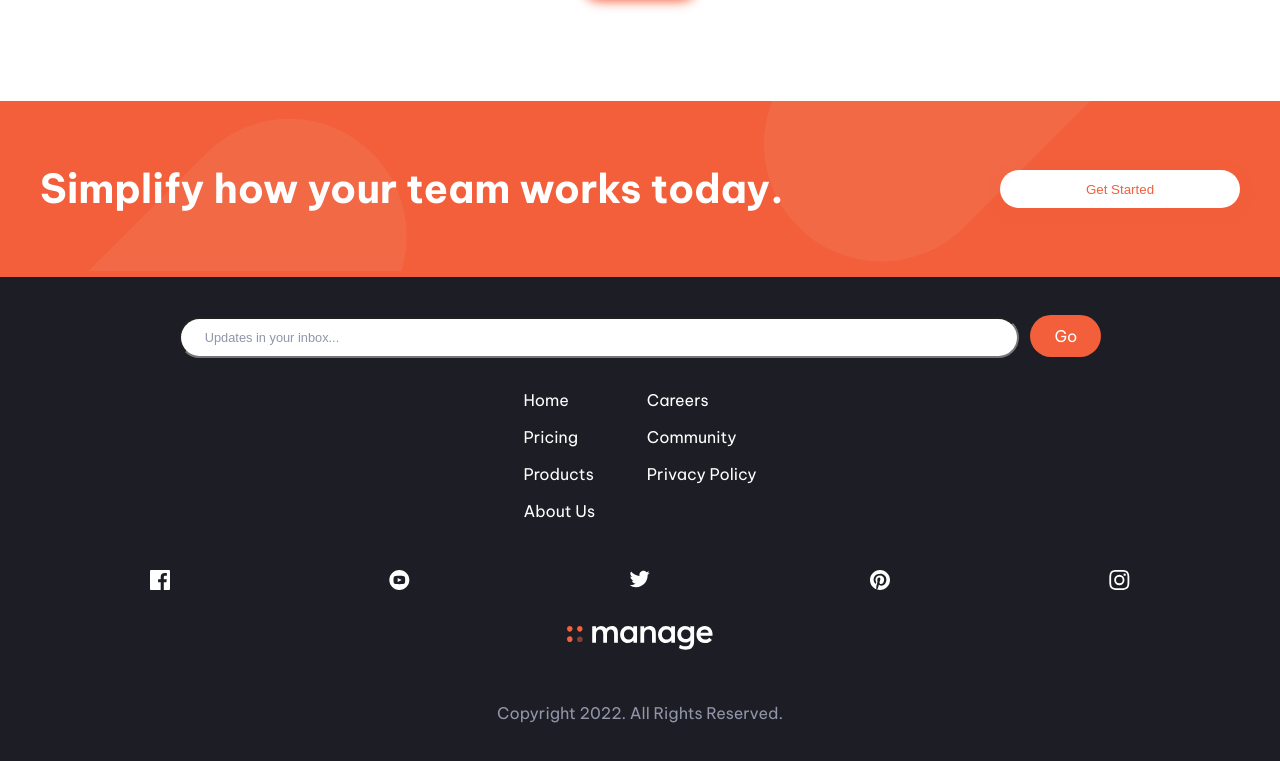
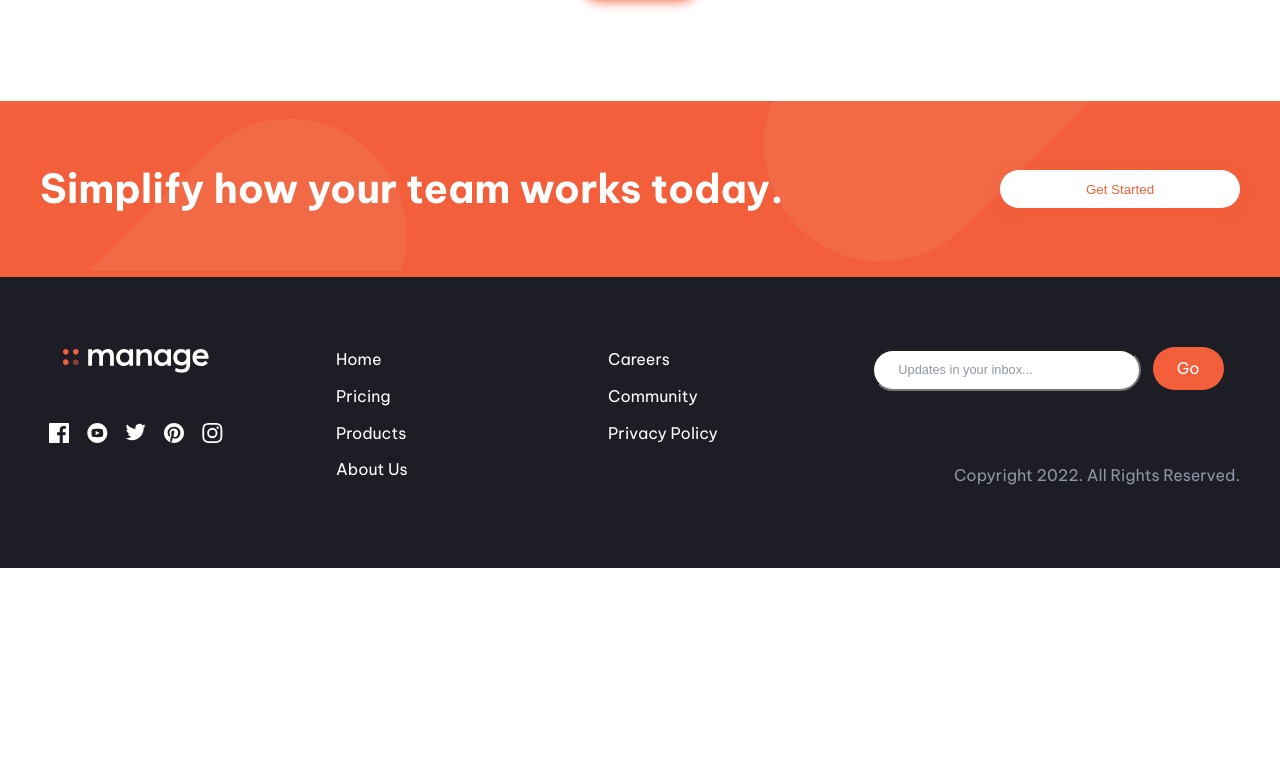
Before and after one commit to deed1996/Manage, a plain HTML site: page index.html in a window 1280 px wide. Shown: the part 1773-2534 px from the top of the page. After the commit the page ends 2341 px from the top, so only its background shows below. Drawn offline with nearby package versions, Linux system fonts and the light colour scheme.

Commit message:
added desktop footer

```diff
--- a/app/scss/_footer.scss
+++ b/app/scss/_footer.scss
@@ -1,21 +1,40 @@
 .footer {
-
     background-color: $veryDarkBlue;
     color: $white;
     padding: 2.5rem;
     position: relative;
     text-align: center;
 
+    @include breakpoint-up(large) {
+        display: grid;
+        grid-template-columns: repeat(3, 1fr) 2fr;
+        grid-template-rows: repeat(2, 1fr);
+        grid-template-areas:
+            "logo col1 col2 form"
+            "socials col1 col2 copyright";
+        justify-items: stretch;
+        column-gap: 5rem;
+    }
+
     &_logo {
+
         img {
             margin-top: 2rem;
             margin-bottom: 2rem;
+        }
+
+        @include breakpoint-up(medium) {
+            grid-area: logo;
         }
     }
 
     &_socials {
         display: flex;
         justify-content: space-around;
+
+        @include breakpoint-up(medium) {
+            grid-area: socials;
+        }
     }
 
 
@@ -34,6 +53,19 @@
             padding-bottom: 1rem;
         }
 
+        &.col1 {
+            @include breakpoint-up(medium) {
+                grid-area: col1;
+            }
+        }
+
+        &.col2 {
+            @include breakpoint-up(medium) {
+                grid-area: col2;
+                align-self: flex-start;
+            }
+        }
+
     }
 
     &_form {
@@ -50,5 +82,18 @@
             box-shadow: none;
         }
 
+        @include breakpoint-up(medium) {
+            grid-area: form;
+            align-self: center;
+        }
+
+    }
+
+    &_copyright {
+        @include breakpoint-up(medium) {
+            grid-area: copyright;
+            justify-self: end;
+            align-self: center;
+        }
     }
 }
--- a/app/scss/styles.scss
+++ b/app/scss/styles.scss
@@ -1,5 +1,4 @@
 @import "variables";
-@import "footer";
 
 @import "mixins";
 @import "header";
--- a/index.html
+++ b/index.html
@@ -65,6 +65,7 @@
     </div>
   </section>
 
+  <main>
     <section class="main">
       <div class="main_heading container">
         <div class="main_heading_bg hide-for-mobile"></div>
@@ -83,7 +84,8 @@
             <li>01</li>
             <h3>Track company-wide progress</h3>
           </span>
-        <p>See how your day-to-day tasks fit into the wider vision. Go from tracking progress at the milestone level all
+          <p>See how your day-to-day tasks fit into the wider vision. Go from tracking progress at the milestone level
+            all
             the way done to the smallest of details. Never lose sight of the bigger picture again.</p>
 
           <span>
@@ -104,6 +106,7 @@
             productivity solution.</p>
       </div>
     </section>
+  </main>
 
   <section class="testimonials container">
     <h2>What they’ve said</h2>
@@ -165,22 +168,20 @@
     <button type="button" class="button_white">Get Started</button>
   </section>
 
-
-  <!-- Mobile Footer -->
   <footer class="footer">
     <form class="footer_form">
       <input type="text" id="form" name="form" value="Updates in your inbox...">
       <a class="button">Go</a>
     </form>
 
-    <div class="footer_links">
+    <div class="footer_links col1">
       <a href="#">Home</a>
       <a href="#">Pricing</a>
       <a href="#">Products</a>
       <a href="#">About Us</a>
     </div>
 
-    <div class="footer_links">
+    <div class="footer_links col2">
       <a href="#">Careers</a>
       <a href="#">Community</a>
       <a href="#">Privacy Policy</a>
```
Also changed, not shown: app/scss/styles.css, 2 other files. Lines whose indentation alone changed are shown as unchanged.
